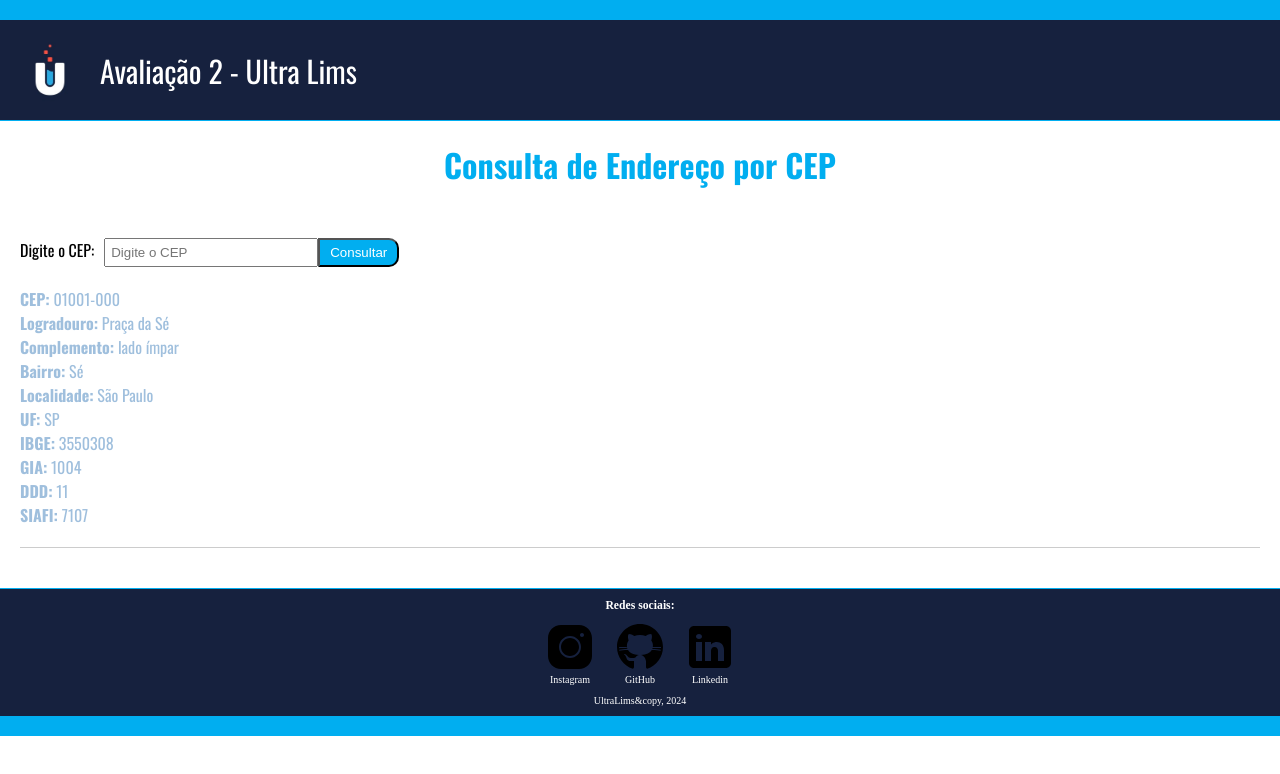
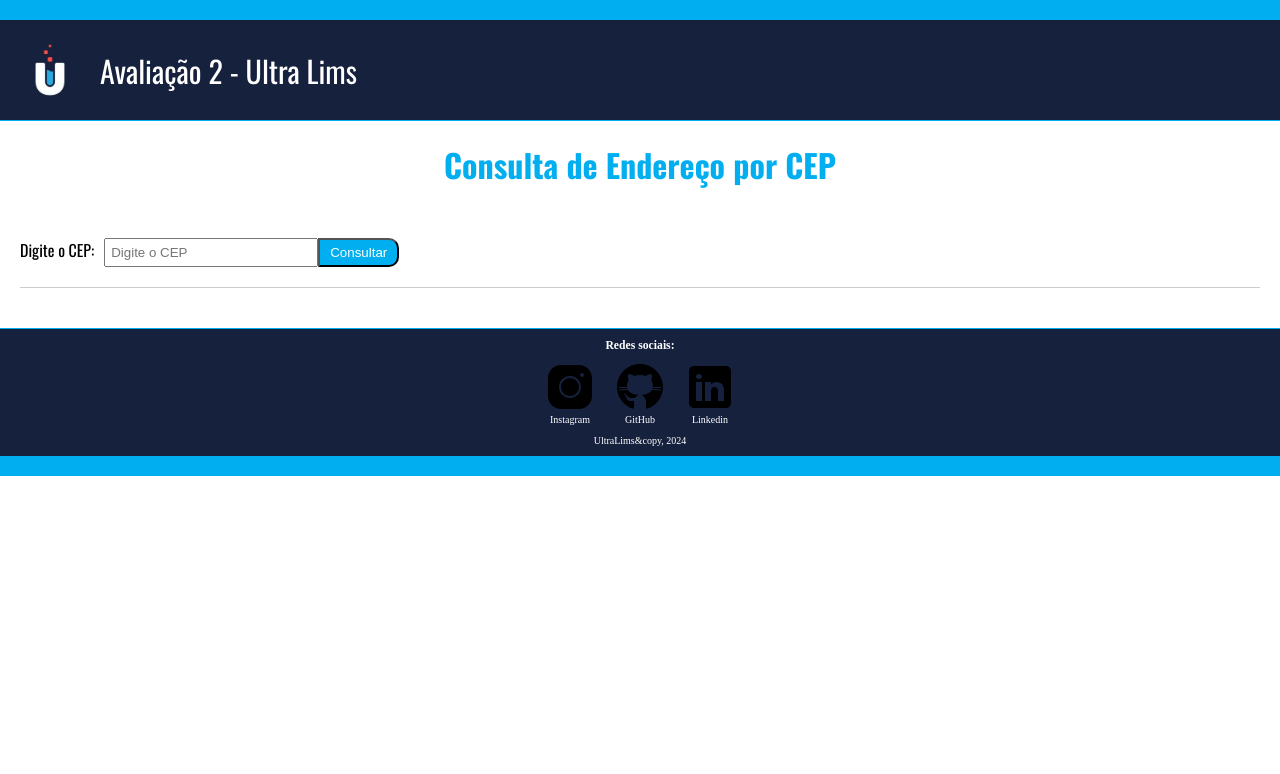
Before and after one commit to andrematos90/teste-Ultra-Lims, an Angular app in the folder SegundaAvaliacao/sistema/: page / in a window 1280 px wide. Shown: the top 774 px of the page. Built offline with nearby package versions, Linux system fonts and the light colour scheme.

Commit message:
busca por cep ok

```diff
--- a/SegundaAvaliacao/sistema/src/app/components/page/page.component.html
+++ b/SegundaAvaliacao/sistema/src/app/components/page/page.component.html
@@ -3,21 +3,21 @@
     <h1>Consulta de Endereço por CEP</h1>
     <div id="searchForm">
         <label for="cepInput">Digite o CEP:</label>
-        <input type="text" id="cepInput" placeholder="Digite o CEP">
-        <button onclick="searchAddress()">Consultar</button>
+        <input type="text" id="cepInput"  placeholder="Digite o CEP" [(ngModel)]="cepEnviado">
+        <button (click)="getAddress()">Consultar</button>
     </div>
-    <div id="addressDetails">
+    <div id="addressDetails" *ngIf="address">
       <ul>
-        <li><strong>CEP:</strong> 01001-000</li>
-        <li><strong>Logradouro:</strong> Praça da Sé</li>
-        <li><strong>Complemento:</strong> lado ímpar</li>
-        <li><strong>Bairro:</strong> Sé</li>
-        <li><strong>Localidade:</strong> São Paulo</li>
-        <li><strong>UF:</strong> SP</li>
-        <li><strong>IBGE:</strong> 3550308</li>
-        <li><strong>GIA:</strong> 1004</li>
-        <li><strong>DDD:</strong> 11</li>
-        <li><strong>SIAFI:</strong> 7107</li>
+        <li><strong>CEP:</strong>{{address.cep}}</li>
+        <li><strong>Logradouro:</strong> {{address.logradouro}}</li>
+        <li><strong>Complemento:</strong> {{address.complemento}}</li>
+        <li><strong>Bairro:</strong> {{address.bairro}}</li>
+        <li><strong>Localidade:</strong> {{address.localidade}}</li>
+        <li><strong>UF:</strong> {{address.uf}}</li>
+        <li><strong>IBGE:</strong> {{address.ibge}}</li>
+        <li><strong>GIA:</strong> {{address.gia}}</li>
+        <li><strong>DDD:</strong> {{address.ddd}}</li>
+        <li><strong>SIAFI:</strong> {{address.siafi}}</li>
     </ul>
 
     </div>
--- a/SegundaAvaliacao/sistema/src/app/components/page/page.component.ts
+++ b/SegundaAvaliacao/sistema/src/app/components/page/page.component.ts
@@ -1,15 +1,26 @@
-import { Component, OnInit } from '@angular/core';
+import { Component } from '@angular/core';
+import { SearchCepService } from '../../services/search-cep.service'
+
 
 @Component({
   selector: 'app-page',
   templateUrl: './page.component.html',
   styleUrls: ['./page.component.css']
 })
-export class PageComponent implements OnInit {
+export class PageComponent {
+  cepEnviado: string = '';
+  address: any;
 
-  constructor() { }
+  constructor(private searchCepService : SearchCepService) {}
 
-  ngOnInit(): void {
+  getAddress() {
+    console.log("chegou")
+    if (this.cepEnviado.length === 8) {
+      this.searchCepService.getAddressService(this.cepEnviado)
+        .subscribe((data) => {
+          this.address = data;
+          console.log(this.address)
+        });
+    }
   }
-
 }
--- /dev/null
+++ b/SegundaAvaliacao/sistema/src/app/services/search-cep.service.ts
@@ -0,0 +1,18 @@
+import { Injectable } from '@angular/core';
+import { HttpClient } from '@angular/common/http';
+import { Observable } from 'rxjs';
+import { environment } from 'src/environments/environment';
+
+@Injectable({
+  providedIn: 'root'
+})
+export class SearchCepService {
+  private apiUrl = environment.apiBaseUrl;
+
+  constructor(private http: HttpClient) { }
+
+  getAddressService(cep: string): Observable<any> {
+    console.log("chegou no service")
+    return this.http.get(`${this.apiUrl}/${cep}/json`);
+  }
+}
--- a/SegundaAvaliacao/sistema/src/environments/environment.ts
+++ b/SegundaAvaliacao/sistema/src/environments/environment.ts
@@ -3,7 +3,8 @@
 // The list of file replacements can be found in `angular.json`.
 
 export const environment = {
-  production: false
+  production: false,
+  apiBaseUrl: 'https://viacep.com.br/ws'
 };
 
 /*
```
Also changed, not shown: SegundaAvaliacao/sistema/src/app/app.module.ts (+7 -2 lines), 1 other file (tests, documents, lock files or other folders).
